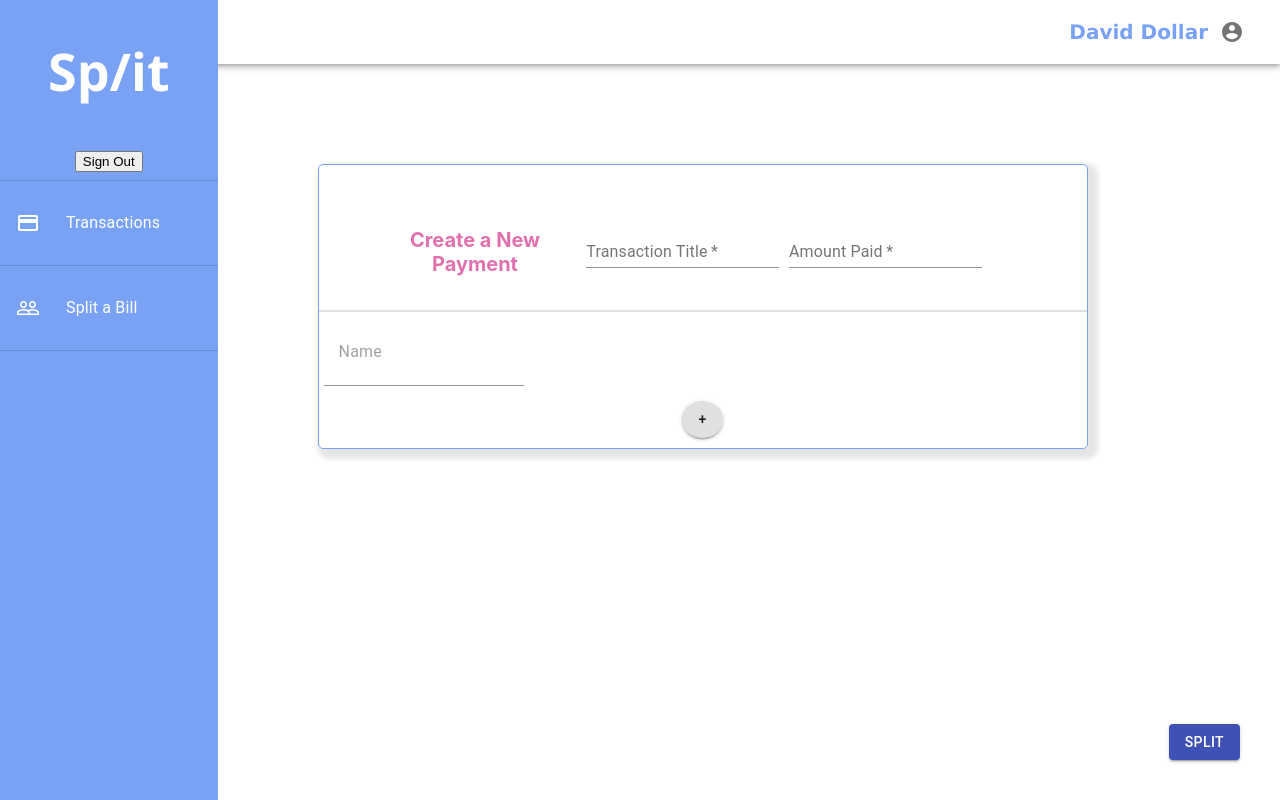
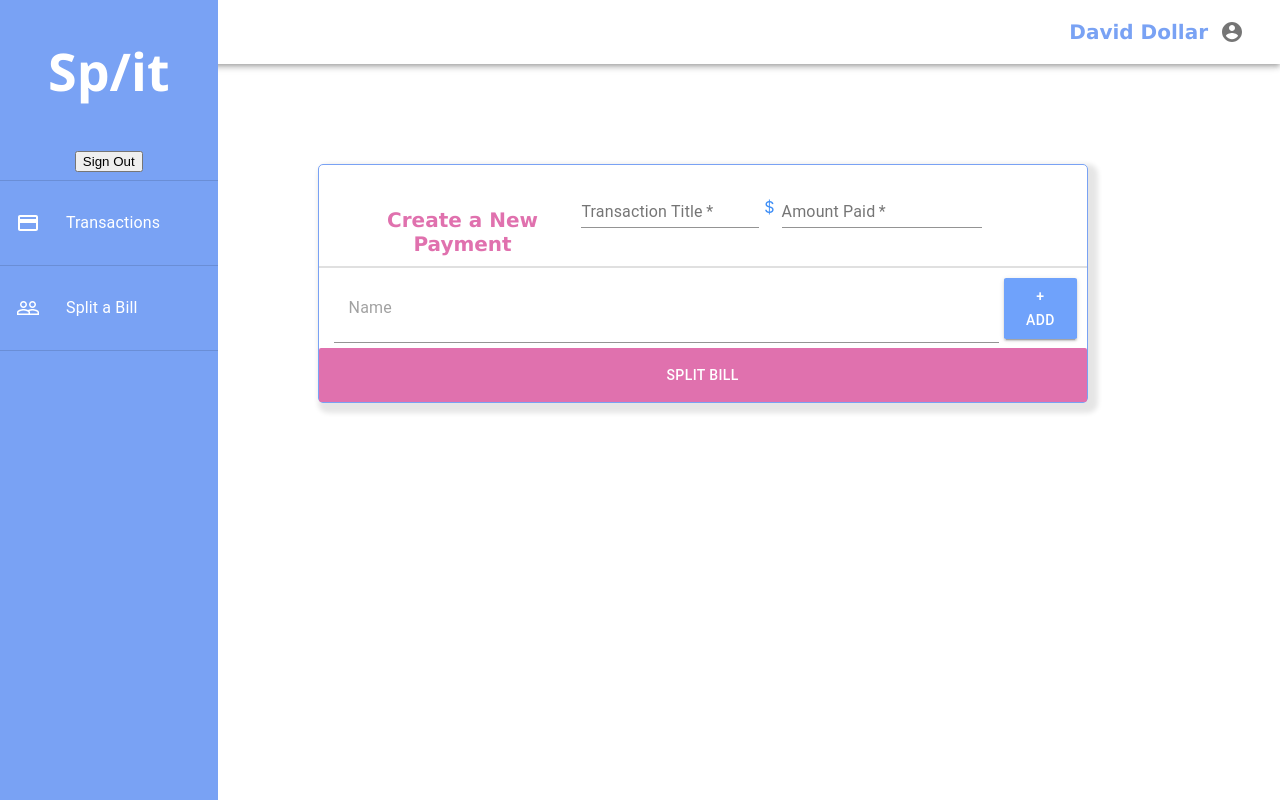
Before and after one commit to se701-group6/A2, a React (Create React App) app in the folder split-webapp/split/: page /#/home/split in a window 1280 px wide. Built offline with nearby package versions, Linux system fonts and the light colour scheme.

Commit message:
Styling changes

```diff
--- a/split-webapp/split/src/App.css
+++ b/split-webapp/split/src/App.css
@@ -68,7 +68,7 @@
   color: #79a2f4;
 }
 
-.TransactionsText {
+.CardTitle {
   font-family: Verdana, Geneva, Tahoma, sans-serif;
   font-size: 20px;
   color: #e071ae;
@@ -189,9 +189,13 @@
 }
 
 .AddButton {
-  border-radius: 50% !important;
+  border-radius: 3% !important;
   min-width: 0px !important;
-  margin: 10px auto !important;
+  background-color: #6fa2fb !important;
+  color: white !important;
+  height: 80%;
+  justify-self: center;
+  align-self: center;
 }
 
 #name {
@@ -200,16 +204,21 @@
 }
 
 .splitButton {
-  bottom: 40px;
-  right: 40px;
-  position: fixed !important;
+  background-color: #e071ae !important;
+  padding: 15px !important;
+  border-radius: 2px !important;
+  width: 100%;
+  align-self: center;
+  margin-top: 50px;
+  box-shadow: none !important;
+  border: none !important;
 }
 
 .CreateBillHeader {
   display: flex;
   flex-direction: row;
   justify-content: space-between;
-  padding: 50px 100px 20px 50px;
+  padding: 10px 100px 20px 0px;
 }
 
 .CreateBillTitle {
@@ -287,3 +296,28 @@
 .margin {
   margin: 5px !important;
 }
+
+.SplitLabels {
+  display: flex;
+  flex-direction: row;
+}
+
+.DollarLabel {
+  font-size: 16px;
+  margin-top: 22px;
+  padding-right: 2px;
+  color: #3e8ef6;
+}
+
+.BillPayers {
+  justify-content: space-between;
+  padding: 0 10px 0 10px;
+  flex-direction: row;
+  display: flex;
+}
+
+.NoEffects {
+  text-decoration: none !important;
+  border: none !important;
+  width: 90%;
+}
--- a/split-webapp/split/src/pages/Split.js
+++ b/split-webapp/split/src/pages/Split.js
@@ -105,7 +105,7 @@ class Split extends Component {
         <div className="Transactions">
           <form>
             <div className="CreateBillHeader">
-              <h1 className="CreateBillTitle">Create a New Payment </h1>
+              <h1 className="CardTitle">Create a New Payment </h1>
 
               <TextField
                 required
@@ -113,12 +113,16 @@ class Split extends Component {
                 placeholder="Title"
                 label="Transaction Title"
               />
+              <div className="SplitLabels">
+                <div className="DollarLabel">$</div>
                 <TextField
                   required
+                  type="number"
                   id="cost"
-                placeholder="$45"
+                  placeholder="45"
                   label="Amount Paid"
                 />
+              </div>
             </div>
             <Divider />
           </form>
@@ -142,10 +146,13 @@ class Split extends Component {
             </RadioGroup>
           </FormGroup>
           <Divider />
+          <div className="BillPayers">
             <TextField
               id="name"
+              className="NoEffects"
               placeholder="Name"
               type="text"
+              disableUnderline="true"
               onKeyUp={event => {
                 if (event.key === "Enter") {
                   this.addUser();
@@ -157,7 +164,7 @@ class Split extends Component {
               onClick={() => this.addUser()}
               variant="contained"
             >
-            +
+              + Add
             </Button>
           </div>
 
@@ -167,8 +174,9 @@ class Split extends Component {
             color="primary"
             onClick={() => this.split()}
           >
-          Split
+            Split bill
           </Button>
+        </div>
       </div>
     );
   }
--- a/split-webapp/split/src/pages/Transactions.js
+++ b/split-webapp/split/src/pages/Transactions.js
@@ -8,7 +8,7 @@ function Transactions() {
   return (
     <div className="Transactions">
       <div className="TransactionsTitle">
-        <h1 className="TransactionsText">Transactions </h1>
+        <h1 className="CardTitle">Transactions </h1>
         <SearchIcon className="SearchTransactions" />
       </div>
       <Divider />
```
Lines whose indentation alone changed are shown as unchanged.
